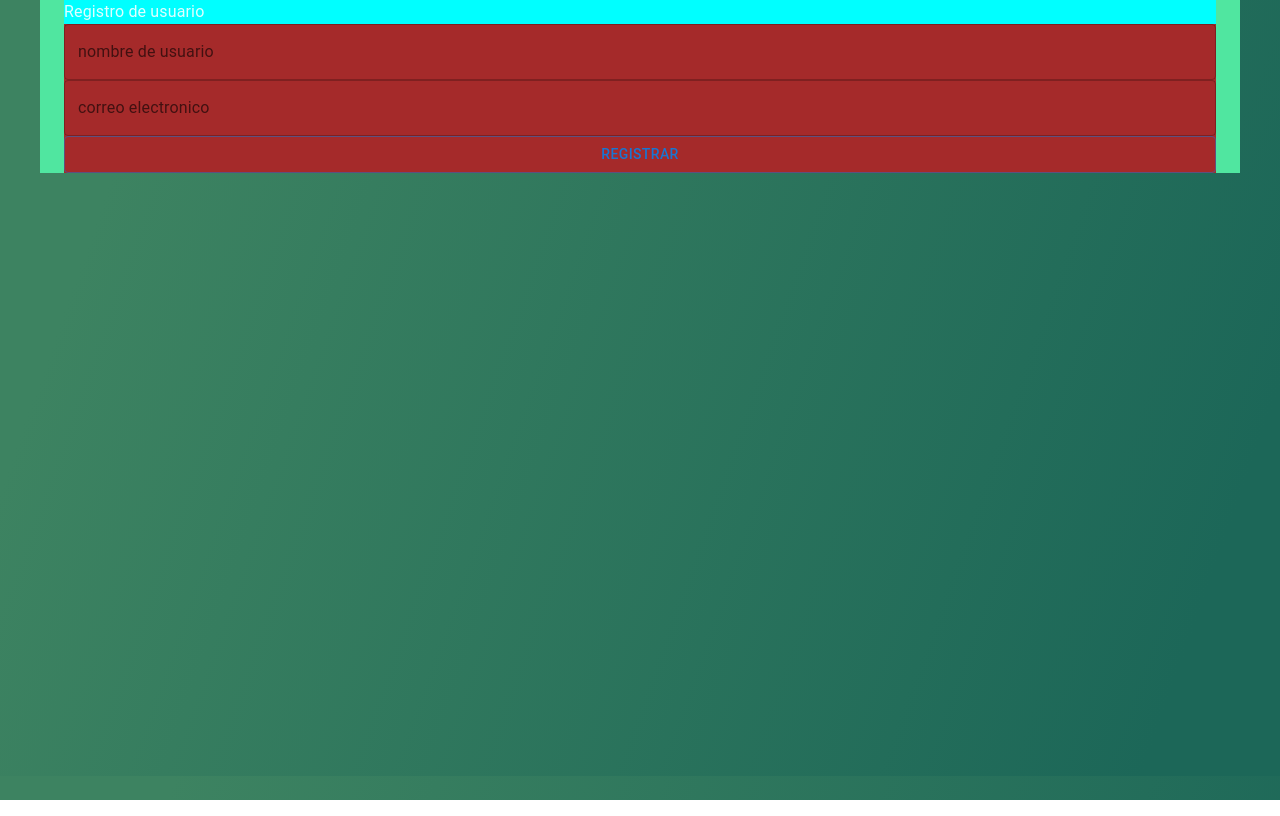
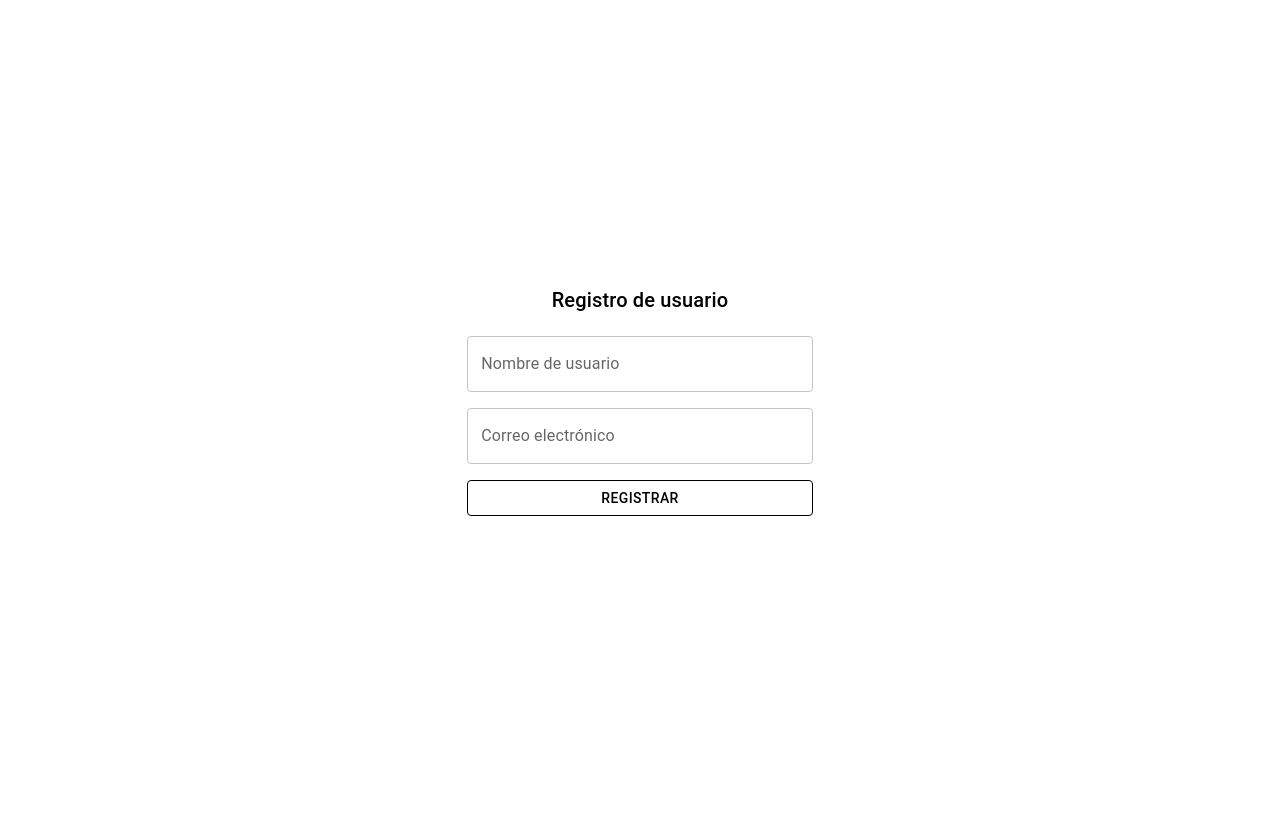
Before and after one commit to CristianOviedo12/Hojadevida, a React (Vite) app: page / in a window 1280 px wide. Built offline with nearby package versions, Linux system fonts and the light colour scheme.

Commit message:
Se termina el formulario de registro con sus respectivos css, aunque se usaron sx en los componentes directamente

```diff
--- a/src/App.css
+++ /dev/null
@@ -1,14 +0,0 @@
-#root {
-  max-width: 1280px;
-}
-
-.form-container {
-  background-color: rgb(80, 230, 160);
-}
-.form-box{
-  background-color: aqua;
-}
-
-.form-grid{
-  background-color: brown;
-}
--- a/src/App.jsx
+++ b/src/App.jsx
@@ -1,34 +1,70 @@
-
 import * as React from 'react';
 import { Box, Button, Container, Grid, TextField, Typography } from '@mui/material';
 
-import './App.css';
-
 const App = () => {
-  return(
-    <>
-      <Container className='form-container'>
-        <Box className='form-box'>
-          <Typography>Registro de usuario</Typography>
-        </Box>
-        <form>
-          <Grid className='form-grid'>
-            <Grid>
-              <TextField fullWidth id='username' label='nombre de usuario' variant='outlined'></TextField>
+  return (
+    <Container
+      sx={{
+        height: '100vh',
+        display: 'flex',
+        justifyContent: 'center',
+        alignItems: 'center'
+      }}
+    >
+      <Box
+        sx={{
+          width: '30%',
+          height: '100%',
+          display: 'flex',
+          flexDirection: 'column',
+          justifyContent: 'center',
+          alignItems: 'center',
+          padding: '16px',
+        }}
+      >
+        <Typography variant="h6" gutterBottom sx={{ marginBottom:'20px'}}>
+          Registro de usuario
+        </Typography>
+        <form
+          sx={{
+            width: '100%'
+          }}
+        >
+          <Grid container spacing={2}>
+            <Grid item xs={12}>
+              <TextField
+                fullWidth
+                id="username"
+                name="username"
+                label="Nombre de usuario"
+                variant="outlined"
+              />
             </Grid>
-            <Grid>
-              <TextField fullWidth id='email' label='correo electronico' variant='outlined'></TextField>
+            <Grid item xs={12}>
+              <TextField
+                fullWidth
+                id="email"
+                name="email"
+                label="Correo electrónico"
+                variant="outlined"
+              />
             </Grid>
-            <Grid>
-              <Button type='submit' id='submit-btn' variant='outlined' fullWidth>
+            <Grid item xs={12}>
+              <Button
+                type="submit"
+                id="submit-btn"
+                variant="outlined"
+                fullWidth
+                sx={{color: 'black', borderColor:'black','&:hover':{color:'#1976d2',transition:'1s'}}}
+              >
                 Registrar
               </Button>
             </Grid>
           </Grid>
         </form>
-      </Container>
-    </>
-  )
+      </Box>
+    </Container>
+  );
 }
 
 export default App;
--- a/src/index.css
+++ b/src/index.css
@@ -1,21 +1,8 @@
 :root {
   font-family: Inter, system-ui, Avenir, Helvetica, Arial, sans-serif;
-  line-height: 1.5;
-  font-weight: 400;
-
-  color-scheme: light dark;
-  color: rgba(255, 255, 255, 0.87);
-  background-image: linear-gradient( 109.6deg,  rgba(61,131,97,1) 11.2%, rgba(28,103,88,1) 91.1% );;
-
-  font-synthesis: none;
-  text-rendering: optimizeLegibility;
-  -webkit-font-smoothing: antialiased;
-  -moz-osx-font-smoothing: grayscale;
 }
 
 
 body {
   margin: 0;
-  min-width: 100px;
-  min-height: 97vh;
 }
```
